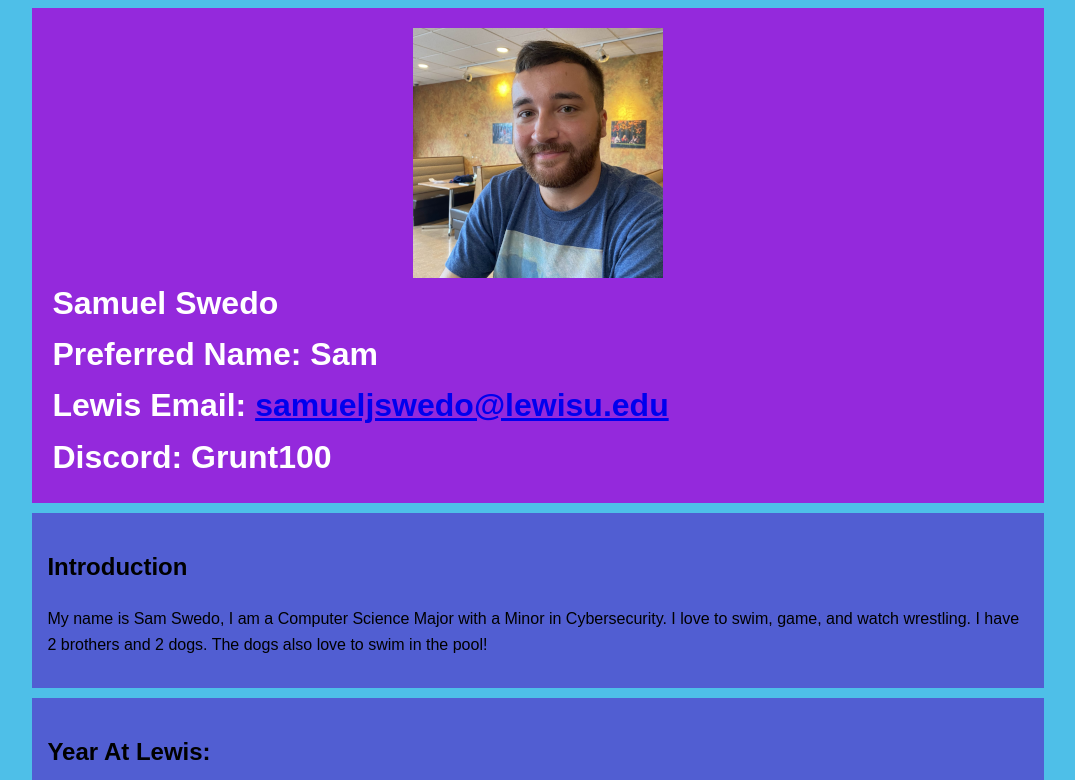
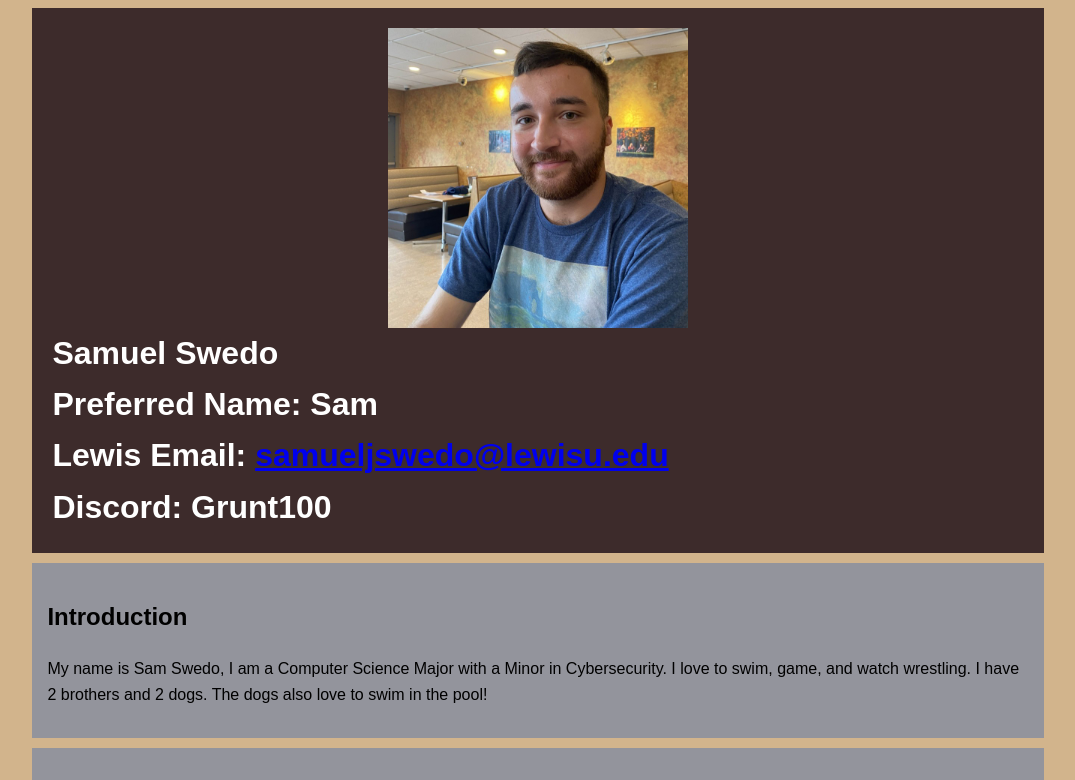
Before and after one commit to AirlineExpress/getting-to-know-each-other, a plain HTML site: page index.html in a window 1280 px wide. Shown: the top 780 px of the page, without its empty margins (102-1177 px from the left). Drawn offline with Linux system fonts and the light colour scheme.

Commit message:
UpdatedPage

```diff
--- a/index.html
+++ b/index.html
@@ -3,50 +3,13 @@
 <html lang="en-US">
 <head>
     <title>About Me</title>
-    <style>
-        body {
-            font-family: Arial, sans-serif;
-            background-color: #4ebfe8;
-            line-height: 1.6;
-        }
-        .container {
-            width: 80%;
-            margin: auto;
-            overflow: hidden;
-        }
-        .main-info {
-            background: #9429dc;
-            color: #fff;
-            padding: 20px;
-            margin-bottom: 10px;
-        }
-        /*Added a new class and assigned it to my image, this centers the image*/
-        .myimage {
-            display: block;
-            margin: 0 auto;
-        }
-        .main-info h1 {
-            margin: 0;
-        }
-        /*Added 3 additional classes, and added a life style type to give lists a square icon*/
-        .hobbies, .lewis, .course, .job, .fun-fact, .introduction, .learn, .favorite {
-            background: #515ed2;
-            padding: 15px;
-            margin-bottom: 10px;
-            list-style-type: square;
-        }
-
-        /*This adds a list inside of a list in favorite hobby to also give those internal lists a square*/
-        ul {
-            list-style-type: square;
-        }
-    </style>
+    <link rel="stylesheet" href="styles.css">
 </head>
 <!--Added a margin-bottom to main information to look nicer!-->
 <body>
     <div class="container">
         <header class="main-info">
-            <img src="me.png" alt="Sam" class="myimage">
+            <a href="me-800-by-800.jpg" target="_blank"><img src="me-800-by-800.jpg" alt="me-300-by-300.jpeg" class="myimage"></a>
             <h1>Samuel Swedo</h1>
             <h1>Preferred Name: Sam</h1>
             <!--Added an email and discord section and added a link for email-->
@@ -74,7 +37,7 @@
 
 		<section class="course">
             <h2>Reasons For Taking This Course</h2>
-            <p>I am taking this course because I want to become a better programmer and be able to create my own software. There are a lot of elements going on for this course including hosting sites that I find to be very valuable to learn!</p>
+            <p>I am taking this course because I want to become a better programmer and get experience working on a near real world project. I will be able to work with the dean, assistants, and other people in order to gain ideas and add content to the project. It is very exciting to also now be the main team and owning the project.</p>
         </section>
 
         <!--Added a new section about what I hope to learn from this course-->
@@ -85,6 +48,10 @@
             <li>Software Development</li>
             <li>Team Management</li>
             <li>Deadline Management</li>
+            <li>React / MongoDB Programming</li>
+            <li>Authentication Integration</li>
+            <li>Larger Team Experience</li>
+            <li>Transfering Project To Next Team</li>
         </section>
 
         <!--Fixed the header so it is now bolded-->
@@ -114,6 +81,7 @@
             <h2>Fun Fact</h2>
             <p>I like to develop video games and I tend to help a lot of my friends build and maintain their computers! I find it very fascinating and fun to do.</p>
         </section>
+        Last updated on 28/01/2025
     </div>
 </body>
 </html>
--- /dev/null
+++ b/styles.css
@@ -0,0 +1,38 @@
+body {
+    font-family: Arial, sans-serif;
+    background-color: tan;
+    line-height: 1.6;
+}
+.container {
+    width: 80%;
+    margin: auto;
+    overflow: hidden;
+}
+.main-info {
+    background: rgb(61, 43, 43);
+    color: #fff;
+    padding: 20px;
+    margin-bottom: 10px;
+}
+/*Added a new class and assigned it to my image, this centers the image*/
+.myimage {
+    display: block;
+    margin: 0 auto;
+    width: 300px;
+    height: 300px;
+}
+.main-info h1 {
+    margin: 0;
+}
+/*Added 3 additional classes, and added a life style type to give lists a square icon*/
+.hobbies, .lewis, .course, .job, .fun-fact, .introduction, .learn, .favorite {
+    background: #93949c;
+    padding: 15px;
+    margin-bottom: 10px;
+    list-style-type: square;
+}
+
+/*This adds a list inside of a list in favorite hobby to also give those internal lists a square*/
+ul {
+    list-style-type: square;
+}
```
Also changed, not shown: me-800-by-800.jpg (added).
